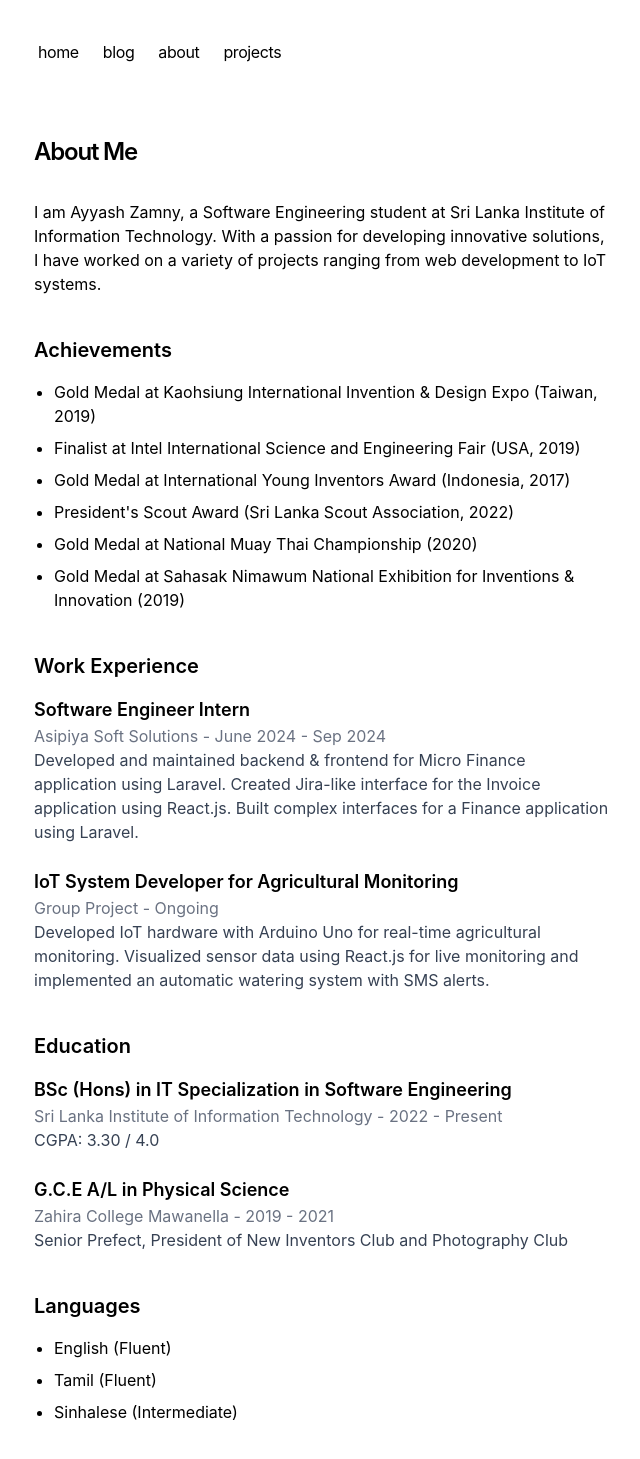
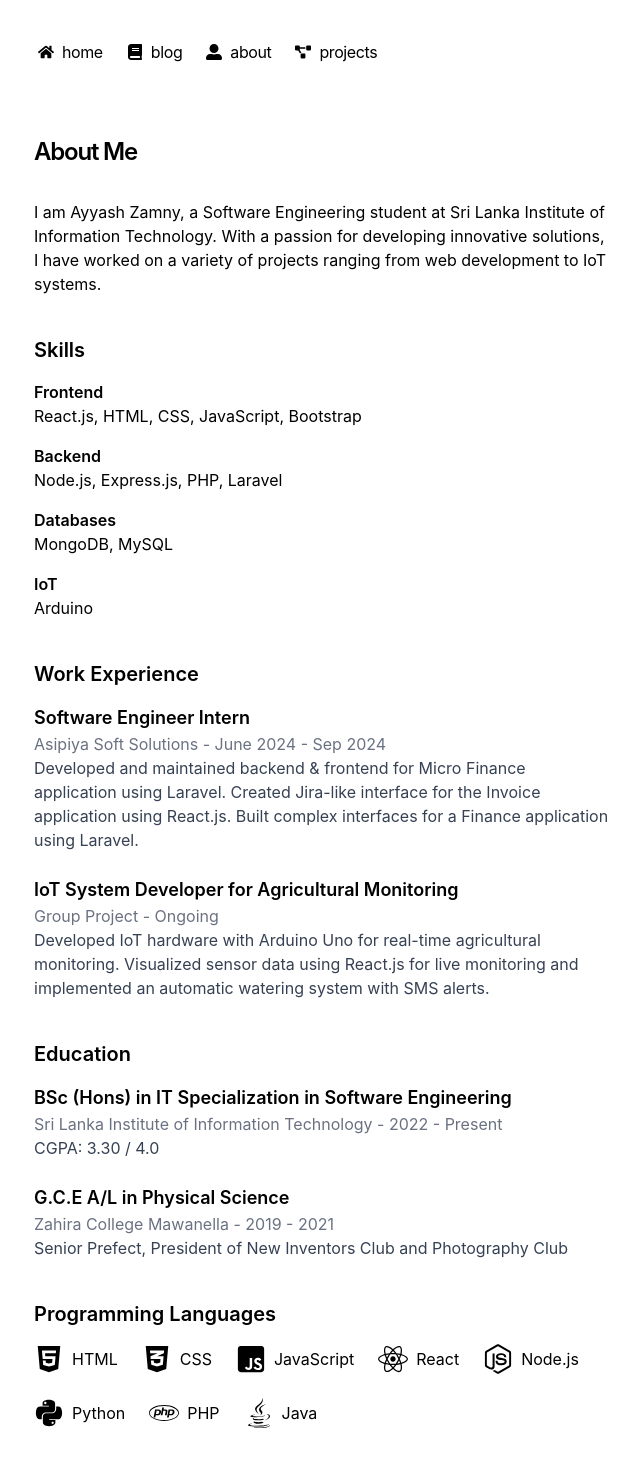
Before and after one commit to sliitsesc/portfolio-nextjs, a Next.js app: page /about in a window 1280 px wide. Shown: the top 1459 px of the page, without its empty margins (318-958 px from the left). Built offline with nearby package versions, Linux system fonts and the light colour scheme.

Commit message:
almost done

```diff
--- a/app/about/page.tsx
+++ b/app/about/page.tsx
@@ -1,4 +1,23 @@
-import Image from "next/image";
+import { FaHtml5, FaCss3Alt, FaJsSquare, FaReact, FaNodeJs, FaPython, FaPhp, FaJava } from "react-icons/fa";
+import { SiMongodb, SiMysql, SiArduino, SiLaravel } from "react-icons/si"; // Additional tech stack icons
+
+const skills = {
+  frontend: ["React.js", "HTML", "CSS", "JavaScript", "Bootstrap"],
+  backend: ["Node.js", "Express.js", "PHP", "Laravel"],
+  databases: ["MongoDB", "MySQL"],
+  iot: ["Arduino"],
+};
+
+const programmingLanguages = [
+  { name: "HTML", icon: <FaHtml5 /> },
+  { name: "CSS", icon: <FaCss3Alt /> },
+  { name: "JavaScript", icon: <FaJsSquare /> },
+  { name: "React", icon: <FaReact /> },
+  { name: "Node.js", icon: <FaNodeJs /> },
+  { name: "Python", icon: <FaPython /> },
+  { name: "PHP", icon: <FaPhp /> },
+  { name: "Java", icon: <FaJava /> },
+];
 
 const achievements = [
   "Gold Medal at Kaohsiung International Invention & Design Expo (Taiwan, 2019)",
@@ -41,31 +60,38 @@ const education = [
   },
 ];
 
-const languages = [
-  "English (Fluent)",
-  "Tamil (Fluent)",
-  "Sinhalese (Intermediate)",
-];
-
 export default function About() {
   return (
     <section>
-
       <h1 className="mb-8 text-2xl font-semibold tracking-tighter">About Me</h1>
       <p className="mb-4">
-        I am Ayyash Zamny, a Software Engineering student at Sri Lanka Institute
-        of Information Technology. With a passion for developing innovative
-        solutions, I have worked on a variety of projects ranging from web
-        development to IoT systems.
+        I am Ayyash Zamny, a Software Engineering student at Sri Lanka Institute of Information Technology. With a passion for developing innovative solutions, I have worked on a variety of projects ranging from web development to IoT systems.
       </p>
 
-      <h2 className="text-xl font-semibold mt-10 mb-4">Achievements</h2>
-      <ul className="list-disc pl-5 space-y-2">
-        {achievements.map((achievement, index) => (
-          <li key={index}>{achievement}</li>
-        ))}
-      </ul>
+      {/* Skills Section */}
+      <h2 className="text-xl font-semibold mt-10 mb-4">Skills</h2>
+      <div className="space-y-4">
+        <div>
+          <h3 className="font-semibold">Frontend</h3>
+          <p>{skills.frontend.join(", ")}</p>
+        </div>
+        <div>
+          <h3 className="font-semibold">Backend</h3>
+          <p>{skills.backend.join(", ")}</p>
+        </div>
+        <div>
+          <h3 className="font-semibold">Databases</h3>
+          <p>{skills.databases.join(", ")}</p>
+        </div>
+        <div>
+          <h3 className="font-semibold">IoT</h3>
+          <p>{skills.iot.join(", ")}</p>
+        </div>
+      </div>
 
+
+
+      {/* Work Experience Section */}
       <h2 className="text-xl font-semibold mt-10 mb-4">Work Experience</h2>
       {experience.map((job, index) => (
         <div key={index} className="mb-6">
@@ -75,6 +101,7 @@ export default function About() {
         </div>
       ))}
 
+      {/* Education Section */}
       <h2 className="text-xl font-semibold mt-10 mb-4">Education</h2>
       {education.map((edu, index) => (
         <div key={index} className="mb-6">
@@ -85,10 +112,22 @@ export default function About() {
         </div>
       ))}
 
-      <h2 className="text-xl font-semibold mt-10 mb-4">Languages</h2>
+      {/* Programming Languages Section */}
+      <h2 className="text-xl font-semibold mt-10 mb-4">Programming Languages</h2>
+      <ul className="flex flex-wrap gap-6">
+        {programmingLanguages.map(({ name, icon }, index) => (
+          <li key={index} className="flex items-center space-x-2">
+            <span className="text-3xl">{icon}</span>
+            <span>{name}</span>
+          </li>
+        ))}
+      </ul>
+
+      {/* Achievements Section */}
+      <h2 className="text-xl font-semibold mt-10 mb-4">Achievements</h2>
       <ul className="list-disc pl-5 space-y-2">
-        {languages.map((language, index) => (
-          <li key={index}>{language}</li>
+        {achievements.map((achievement, index) => (
+          <li key={index}>{achievement}</li>
         ))}
       </ul>
     </section>
--- a/app/components/nav.tsx
+++ b/app/components/nav.tsx
@@ -1,17 +1,22 @@
 import Link from "next/link";
+import { FaHome, FaBook, FaUserAlt, FaProjectDiagram } from "react-icons/fa"; // Import icons
 
 const navItems = {
   "/": {
     name: "home",
+    icon: <FaHome />, // Icon for home
   },
   "/blog": {
     name: "blog",
+    icon: <FaBook />, // Icon for blog
   },
   "/about": {
     name: "about",
+    icon: <FaUserAlt />, // Icon for about
   },
   "/projects": {
     name: "projects",
+    icon: <FaProjectDiagram />, // Icon for projects
   },
 };
 
@@ -23,12 +28,13 @@ export function Navbar() {
           className="flex flex-row items-start relative px-0 pb-0 fade md:overflow-auto scroll-pr-6 md:relative"
           id="nav">
           <div className="flex flex-row space-x-0 pr-10">
-            {Object.entries(navItems).map(([path, { name }]) => {
+            {Object.entries(navItems).map(([path, { name, icon }]) => {
               return (
                 <Link
                   key={path}
                   href={path}
-                  className="transition-all hover:text-neutral-800 dark:hover:text-neutral-200 flex align-middle relative py-1 px-2 m-1">
+                  className="transition-all hover:text-neutral-800 dark:hover:text-neutral-200 flex items-center py-1 px-2 m-1">
+                  <span className="mr-2">{icon}</span> {/* Add the icon */}
                   {name}
                 </Link>
               );
--- a/app/projects/page.tsx
+++ b/app/projects/page.tsx
@@ -1,4 +1,4 @@
-import Image from "next/image";
+import { FaExternalLinkAlt } from "react-icons/fa"; // Import the icon for the external link
 
 const projects = [
   {
@@ -65,11 +65,11 @@ export default function Projects() {
             {project.link && (
               <a
                 href={project.link}
-                className="text-blue-500 hover:underline"
+                className="text-blue-500 hover:underline flex items-center"
                 target="_blank"
                 rel="noopener noreferrer"
               >
-                View Project
+                <FaExternalLinkAlt className="mr-2" /> View Project
               </a>
             )}
           </div>
```
